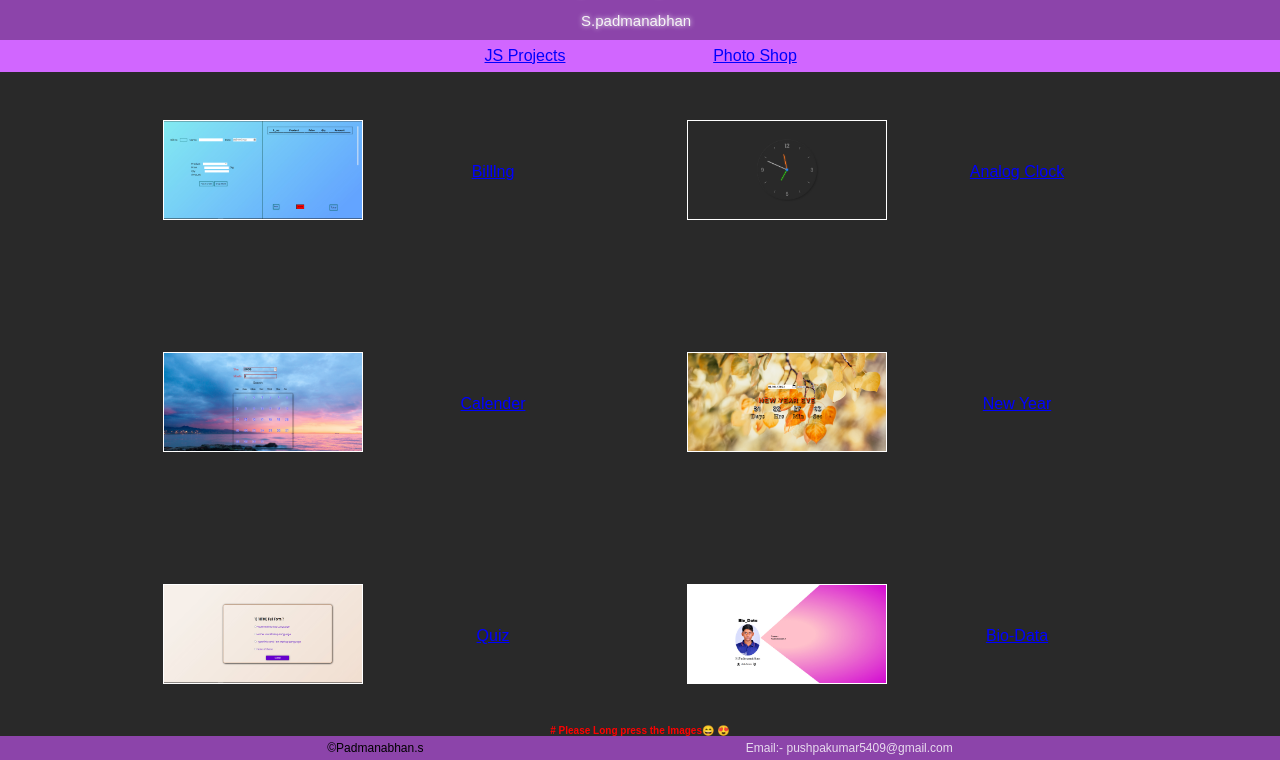
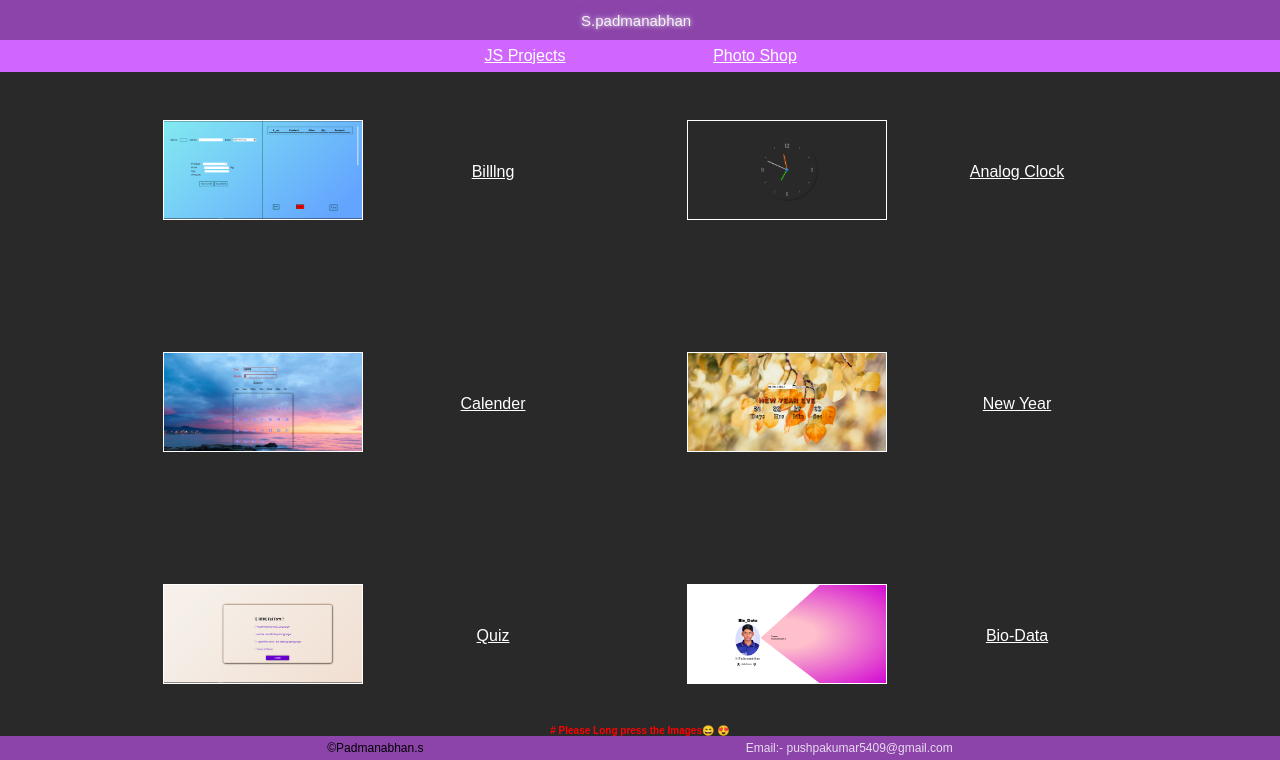
Before and after one commit to Sabareesh98421/Whole-Projects, a plain HTML site: page index.html in a window 1280 px wide. Shown: the part 40-800 px from the top of the page. Drawn offline with Linux system fonts and the light colour scheme.

Commit message:
style.css
changed the stylesheet

```diff
--- a/css/style.css
+++ b/css/style.css
@@ -139,10 +139,11 @@ a
 {
     /*text-decoration: none; */
     list-style: none;
-    color:blue;
+    color:white;
+}
+a:hover
+{
     text-decoration: underline;
-
-
 }
 a:visited
 {
```
